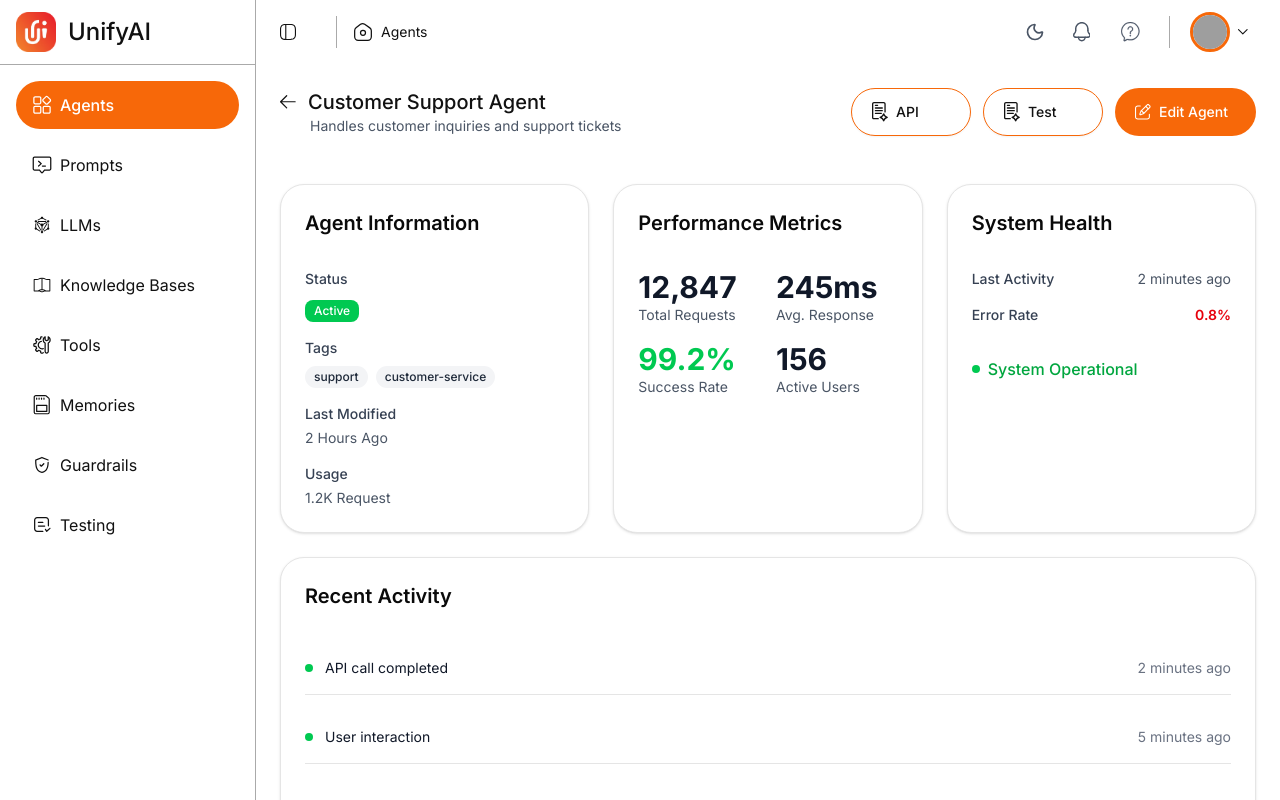
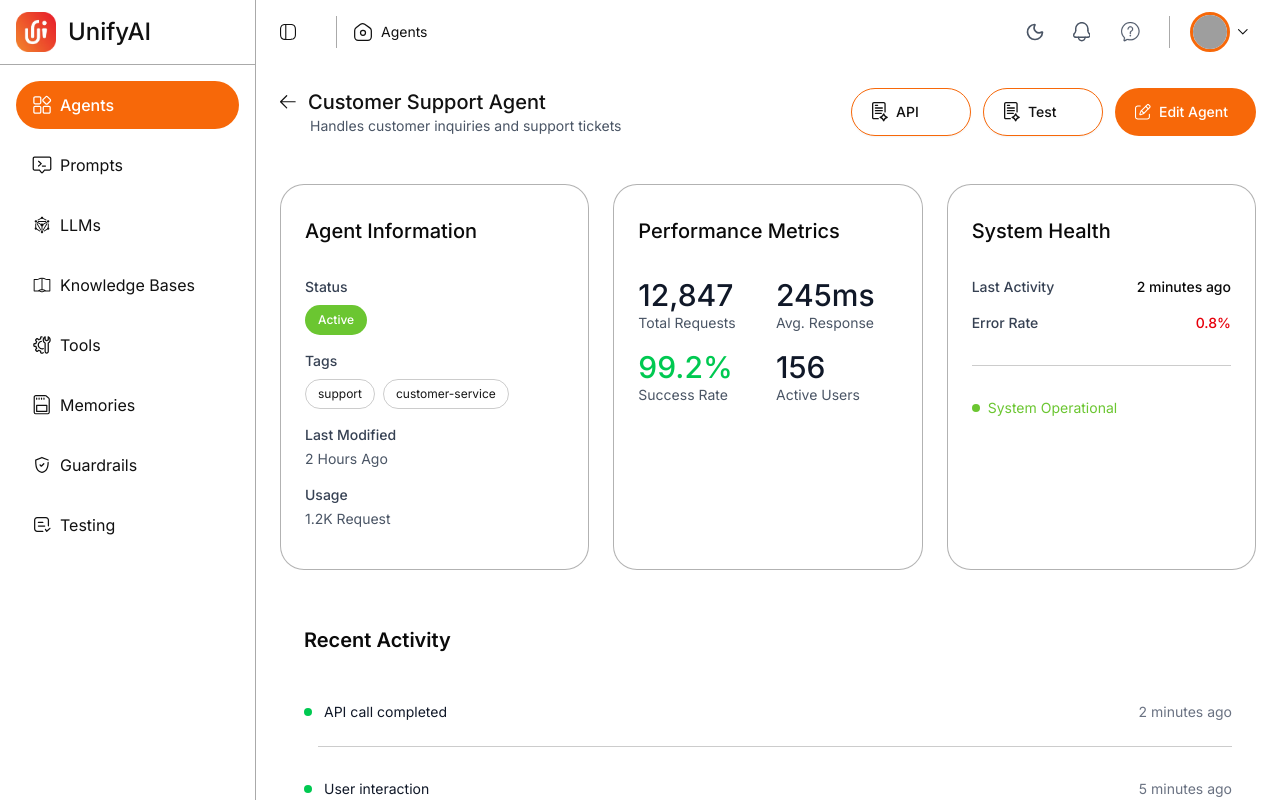
Before and after one commit to hitesh-bhardwaj/dsw-unify, a Next.js app: page /agents/edit in a window 1280 px wide. Shown: the top 800 px of the page. Built offline with nearby package versions, Linux system fonts and the light colour scheme; grey boxes are pictures that could not be loaded.

Commit message:
update
internal page of agent

```diff
--- a/src/app/agents/[id]/page.jsx
+++ b/src/app/agents/[id]/page.jsx
@@ -114,12 +114,12 @@ export default function AgentDetailPage({ params }) {
             {/* Agent Information */}
             <Card>
               <CardHeader>
-                <h2 className="text-xl font-semibold">Agent Information</h2>
+                <h2 className="text-xl font-medium">Agent Information</h2>
               </CardHeader>
               <CardContent className="space-y-4">
                 <div>
                   <h3 className="text-sm font-medium text-gray-700 mb-2">Status</h3>
-                  <Badge className="bg-green-500 text-white hover:bg-green-600">
+                  <Badge className="bg-badge-green text-white hover:bg-green-600">
                     {agent.status.charAt(0).toUpperCase() + agent.status.slice(1)}
                   </Badge>
                 </div>
@@ -130,7 +130,7 @@ export default function AgentDetailPage({ params }) {
                       <Badge
                         key={index}
                         variant="secondary"
-                        className="rounded-full bg-gray-100 text-gray-800"
+                        className="bg-transparent border border-black/20 font-light"
                       >
                         {tag}
                       </Badge>
@@ -153,18 +153,18 @@ export default function AgentDetailPage({ params }) {
             {/* Performance Metrics */}
             <Card>
               <CardHeader>
-                <h2 className="text-xl font-semibold">Performance Metrics</h2>
+                <h2 className="text-xl font-medium">Performance Metrics</h2>
               </CardHeader>
               <CardContent className="space-y-4">
                 <div className="grid grid-cols-2 gap-4">
                   <div>
-                    <h3 className="text-3xl font-bold text-gray-900">
+                    <h3 className="text-3xl font-medium text-gray-900">
                       {agent.metrics.totalRequests}
                     </h3>
                     <p className="text-sm text-gray-600">Total Requests</p>
                   </div>
                   <div>
-                    <h3 className="text-3xl font-bold text-gray-900">
+                    <h3 className="text-3xl font-medium text-gray-900">
                       {agent.metrics.avgResponse}
                     </h3>
                     <p className="text-sm text-gray-600">Avg. Response</p>
@@ -172,13 +172,13 @@ export default function AgentDetailPage({ params }) {
                 </div>
                 <div className="grid grid-cols-2 gap-4">
                   <div>
-                    <h3 className="text-3xl font-bold text-green-500">
+                    <h3 className="text-3xl font-medium text-green-500">
                       {agent.metrics.successRate}
                     </h3>
                     <p className="text-sm text-gray-600">Success Rate</p>
                   </div>
                   <div>
-                    <h3 className="text-3xl font-bold text-gray-900">
+                    <h3 className="text-3xl font-medium text-gray-900">
                       {agent.metrics.activeUsers}
                     </h3>
                     <p className="text-sm text-gray-600">Active Users</p>
@@ -190,23 +190,24 @@ export default function AgentDetailPage({ params }) {
             {/* System Health */}
             <Card>
               <CardHeader>
-                <h2 className="text-xl font-semibold">System Health</h2>
+                <h2 className="text-xl font-medium">System Health</h2>
               </CardHeader>
               <CardContent className="space-y-4">
                 <div className="flex items-center justify-between">
                   <h3 className="text-sm font-medium text-gray-700">Last Activity</h3>
-                  <p className="text-sm text-gray-600">{agent.health.lastActivity}</p>
+                  <p className="text-sm text-forground font-medium">{agent.health.lastActivity}</p>
                 </div>
                 <div className="flex items-center justify-between">
                   <h3 className="text-sm font-medium text-gray-700">Error Rate</h3>
-                  <p className="text-sm text-red-600 font-semibold">
+                  <p className="text-sm text-red-600 font-medium">
                     {agent.health.errorRate}
                   </p>
                 </div>
+                <span className="w-full h-[1px] bg-black/20 block mt-8"/>
                 <div className="pt-4">
-                  <div className="flex items-center gap-2 text-green-600">
-                    <div className="h-2 w-2 rounded-full bg-green-500" />
-                    <span className="font-medium">System Operational</span>
+                  <div className="flex items-center gap-2 text-badge-green">
+                    <div className="h-2 w-2 rounded-full bg-badge-green" />
+                    <span className="text-sm">System Operational</span>
                   </div>
                 </div>
               </CardContent>
@@ -214,16 +215,17 @@ export default function AgentDetailPage({ params }) {
           </div>
 
           {/* Recent Activity */}
-          <Card>
+          <Card className={"border-none"}>
             <CardHeader>
               <h2 className="text-xl font-semibold">Recent Activity</h2>
             </CardHeader>
             <CardContent>
               <div className="space-y-4">
                 {agent.recentActivity.map((activity, index) => (
+                  <div key={index} className="w-full flex flex-col gap-2 items-end">
+
                   <div
-                    key={index}
-                    className="flex items-center justify-between py-4 border-b last:border-0"
+                    className="flex items-center justify-between py-4 w-full"
                   >
                     <div className="flex items-center gap-3">
                       <div className={cn("h-2 w-2 rounded-full", getActivityColor(activity.type))} />
@@ -231,6 +233,9 @@ export default function AgentDetailPage({ params }) {
                     </div>
                     <span className="text-sm text-gray-500">{activity.time}</span>
                   </div>
+                  <span className="w-[98.5%] h-[1px] bg-black/20 block"/>
+
+                    </div>
                 ))}
               </div>
             </CardContent>
--- a/src/app/globals.css
+++ b/src/app/globals.css
@@ -38,11 +38,11 @@
   --color-popover: var(--popover);
   --color-card-foreground: var(--card-foreground);
   --color-card: var(--card);
-  --color-card-badge-green: var(--badge-green);
-  --color-card-badge-yellow: var(--badge-yellow);
-  --color-card-badge-blue: var(--badge-blue);
-  --color-card-badge-mint: var(--badge-mint);
-  --color-card-badge-gray: var(--badge-gray);
+  --color-badge-green: var(--badge-green);
+  --color-badge-yellow: var(--badge-yellow);
+  --color-badge-blue: var(--badge-blue);
+  --color-badge-mint: var(--badge-mint);
+  --color-badge-gray: var(--badge-gray);
   --color-active-card: var(--active-card);
   --radius-sm: calc(var(--radius) - 4px);
   --radius-md: calc(var(--radius) - 2px);
--- a/src/components/agent-card.jsx
+++ b/src/components/agent-card.jsx
@@ -49,7 +49,7 @@ export function AgentCard({ agent }) {
               </span>
               <span
                 className={cn(
-                  "w-3 h-3 rounded-full bg-card-badge-green absolute -top-0.5 -right-0.5",
+                  "w-3 h-3 rounded-full bg-badge-green absolute -top-0.5 -right-0.5",
                   status === "active"
                     ? ""
                     : "hidden"
@@ -62,7 +62,7 @@ export function AgentCard({ agent }) {
               className={cn(
                 "rounded-full px-3 py-1 text-xs font-medium",
                 status === "active"
-                  ? "bg-card-badge-green text-white"
+                  ? "bg-badge-green text-white"
                   : "bg-gray-200 text-foreground px-4"
               )}
             >
@@ -89,10 +89,10 @@ export function AgentCard({ agent }) {
                 className={cn(
                   "rounded-full px-3.5 py-1 text-xs font-normal",
                   tag.color === "yellow" &&
-                    "bg-card-badge-yellow text-foreground ",
-                  tag.color === "blue" && "bg-card-badge-blue text-white ",
-                  tag.color === "green" && "bg-card-badge-mint text-foreground",
-                  tag.color === "orange" && "bg-card-badge-yellow text-foreground",
+                    "bg-badge-yellow text-foreground ",
+                  tag.color === "blue" && "bg-badge-blue text-white ",
+                  tag.color === "green" && "bg-badge-mint text-foreground",
+                  tag.color === "orange" && "bg-badge-yellow text-foreground",
                   tag.color === "purple" && "bg-purple-500 text-white",
                   !tag.color && isDark && "bg-white text-foreground",
                   !tag.color && !isDark && "bg-gray-100 text-gray-800"
@@ -125,7 +125,7 @@ export function AgentCard({ agent }) {
               <div className="w-4 h-4">
                 <FileTimeout
                   className={` ${
-                    isDark ? "text-foreground" : "text-card-badge-blue"
+                    isDark ? "text-foreground" : "text-badge-blue"
                   }`}
                 />
               </div>
--- a/src/components/ui/badge.jsx
+++ b/src/components/ui/badge.jsx
@@ -10,13 +10,13 @@ const badgeVariants = cva(
     variants: {
       variant: {
         default:
-          "border-transparent bg-primary text-primary-foreground [a&]:hover:bg-primary/90",
+          "border-transparent bg-primary text-primary-foreground [a&]:hover:bg-primary/90 rounded-full px-3 py-1.5",
         secondary:
-          "border-transparent bg-secondary text-secondary-foreground [a&]:hover:bg-secondary/90",
+          "border-transparent bg-secondary text-secondary-foreground [a&]:hover:bg-secondary/90 px-3 py-1.5 rounded-full",
         destructive:
-          "border-transparent bg-destructive text-white [a&]:hover:bg-destructive/90 focus-visible:ring-destructive/20 dark:focus-visible:ring-destructive/40 dark:bg-destructive/60",
+          "border-transparent bg-destructive text-white [a&]:hover:bg-destructive/90 focus-visible:ring-destructive/20 dark:focus-visible:ring-destructive/40 dark:bg-destructive/60 px-3 py-1.5 rounded-full",
         outline:
-          "text-foreground [a&]:hover:bg-accent [a&]:hover:text-accent-foreground",
+          "text-foreground [a&]:hover:bg-accent [a&]:hover:text-accent-foreground px-3 py-1.5 rounded-full",
       },
     },
     defaultVariants: {
--- a/src/components/ui/card.jsx
+++ b/src/components/ui/card.jsx
@@ -10,7 +10,7 @@ function Card({
     <div
       data-slot="card"
       className={cn(
-        "bg-card text-card-foreground flex flex-col gap-6 rounded-3xl border py-6 shadow-sm",
+        "bg-card text-card-foreground flex flex-col gap-6 rounded-3xl border border-black/30 py-8 pb-10",
         className
       )}
       {...props} />
```
